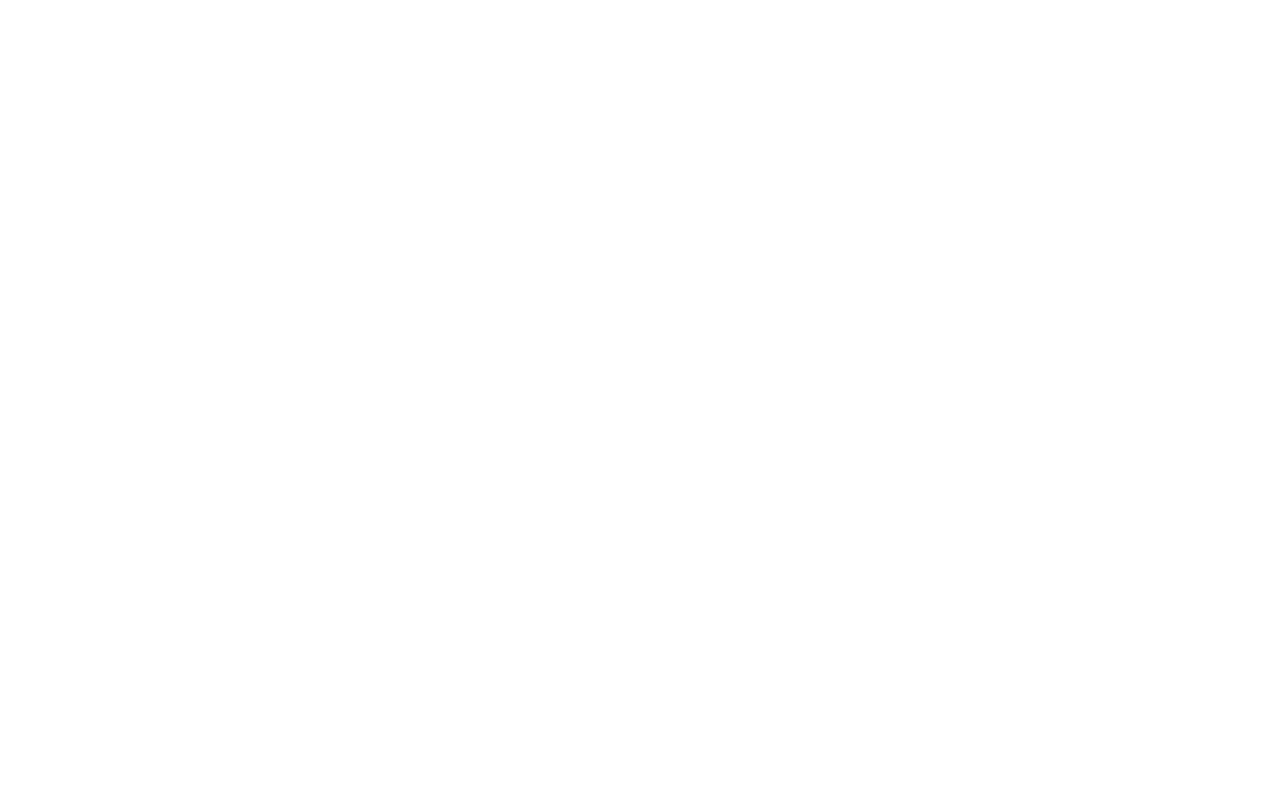
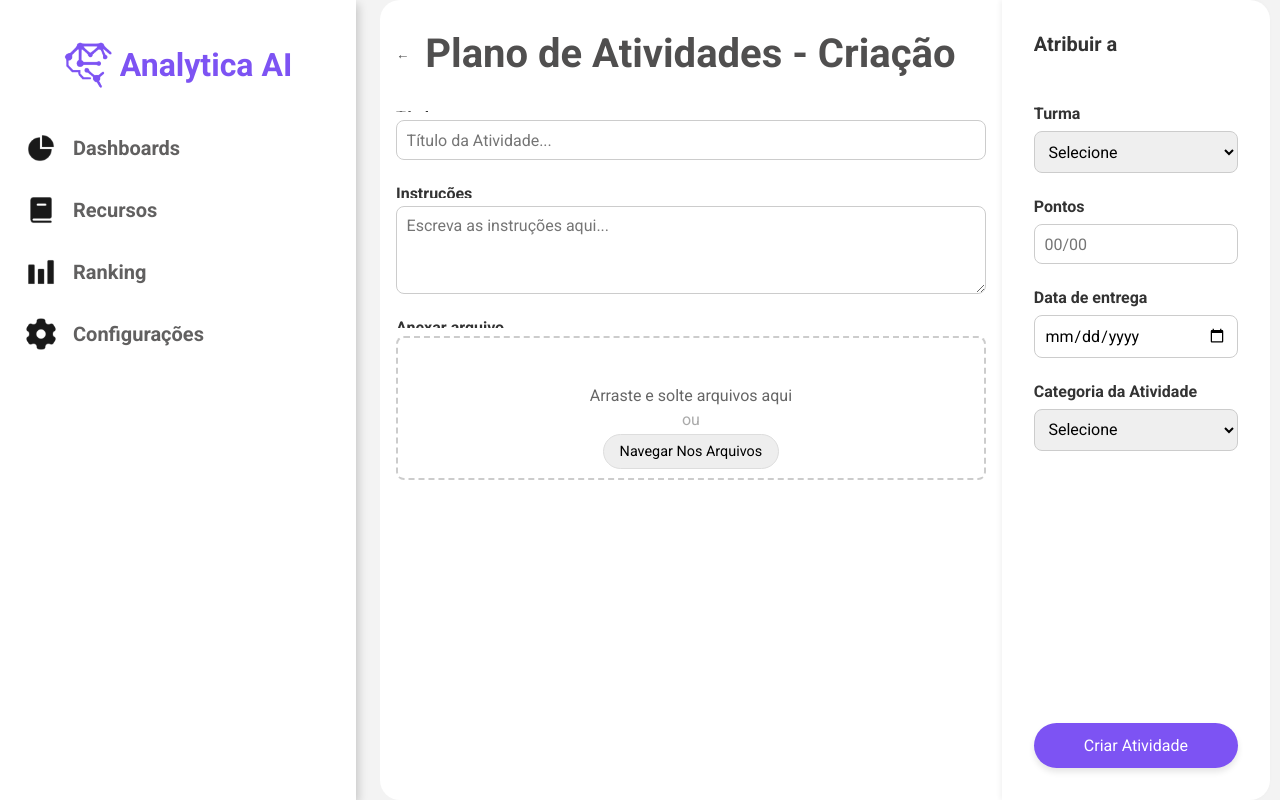
Before and after one commit to campoos/Front-End-TCC-, a React (Vite) app in the folder analityca-ai/: page /recursos-criar in a window 1280 px wide. Before the commit this address had no page. Built offline with nearby package versions, Linux system fonts and the light colour scheme; what chartjs-plugin-datalabels would draw is missing.

Commit message:
WIP - Tela de Criar Recursos

```diff
--- a/analityca-ai/src/Router.jsx
+++ b/analityca-ai/src/Router.jsx
@@ -10,6 +10,7 @@
 import EmailEnviadoPage from "./pages/email-enviado/EmailEnviado.jsx";
 import ResetarSenhaPage from "./pages/resetarSenha/resetarSenha.jsx";
 import SenhaResetadaPage from "./pages/SenhaResetada/senhaResetada.jsx";
+import RecursosCriarPage from "./pages/recursos-criar/recursosCriar.jsx";
 
 import { BrowserRouter as Router, Routes, Route } from "react-router-dom";
 
@@ -27,6 +28,8 @@
             <Route path="/email-enviado" element={<EmailEnviadoPage />}></Route>
             <Route path="/resetar-senha" element={<ResetarSenhaPage />}></Route>
             <Route path="/senha-resetada" element={<SenhaResetadaPage />}></Route>
+            <Route path="/recursos-criar" element={<RecursosCriarPage />}></Route>
+
         </Routes>
       </>
     )
--- /dev/null
+++ b/analityca-ai/src/pages/recursos-criar/RecursosCriar.css
@@ -0,0 +1,159 @@
+@import url("../../Main.css");
+
+* {
+  margin: 0;
+  padding: 0;
+  box-sizing: border-box;
+  font-family: "Roboto", sans-serif;
+}
+
+
+#telaRecursos {
+  grid-template-columns: 1600px  1fr 200px;
+  width: 100vw;
+  height: 100vh;
+  background-color: var(--background-cinza, #f4f4f4);
+  gap: 0;
+  overflow: hidden;
+}
+
+
+#containerRecursos {
+  background-color:  #fff;
+  border-radius: 20px 0 0 20px;
+  padding: 20rem 1rem;
+  display: flex;
+  flex-direction: column;
+  margin: 0;
+  padding-top: 2rem;
+  overflow-y: auto;
+  margin-left: 380px;
+
+}
+
+
+#sidebarDireita {
+  background-color: #fff;
+  padding: 2rem;
+  box-shadow: -2px 0 5px rgba(0, 0, 0, 0.05);
+  height: 100%;
+  display: flex;
+  flex-direction: column;
+  gap: 2rem;
+  position: relative;
+  border-radius: 0 20px 20px 0;
+  overflow-y: auto;
+  margin-right: 10px;
+}
+
+.cabecalho-sidebar h2 {
+  font-size: 1.25rem;
+  font-weight: 700;
+  color: #333;
+  margin-bottom: 1rem;
+
+}
+
+.atribuicao-campos {
+  display: flex;
+  flex-direction: column;
+  gap: 1.5rem;
+}
+
+
+.conteudo-recursos {
+  width: 100%;
+  display: flex;
+  flex-direction: column;
+  gap: 2rem;
+}
+
+.cabecalho-recursos {
+  display: flex;
+  align-items: center;
+  gap: 1rem;
+}
+
+.cabecalho-recursos h1 {
+  font-size: 1.3rem;
+  color: #333;
+  line-height: 1.4;
+}
+
+.btn-voltar {
+  background: none;
+  border: none;
+  color: #4e4e4e ;
+  cursor: pointer;
+  font-weight: bold;
+}
+
+.formulario-recursos {
+  display: flex;
+  flex-direction: column;
+  gap: 1.5rem;
+  width: 100%;
+
+}
+
+.campo {
+  display: flex;
+  flex-direction: column;
+  gap: 0.5rem;
+}
+
+.campo label {
+  font-weight: bold;
+  color: #333;
+}
+
+.campo input,
+.campo textarea,
+.campo select {
+  padding: 0.6rem;
+  border: 1px solid #ccc;
+  border-radius: 8px;
+  outline: none;
+  font-size: 1rem;
+}
+
+.campo input:focus,
+.campo textarea:focus,
+.campo select:focus {
+  border-color: #7D53F3;
+}
+
+.linha-campos {
+  display: grid;
+  grid-template-columns: repeat(auto-fit, minmax(180px, 1fr));
+  gap: 1rem;
+}
+
+.btn-criar {
+  margin-top: auto;
+  width: 100%;
+  background-color: #7D53F3;
+  color: #fff;
+  border: none;
+  padding: 0.8rem 2rem;
+  border-radius: 108px;
+  cursor: pointer;
+  font-size: 1rem;
+  transition: 0.3s;
+  box-shadow: 0 4px 6px rgba(0, 0, 0, 0.1);
+}
+
+.btn-criar:hover {
+  background-color: #6e4ad1;
+}
+
+body {
+  display: block;
+}
+
+h1 {
+  font-size: 40px !important;
+  font-weight: 700;
+  color: #4e4d4d;
+  line-height: 1.2;
+}
--- /dev/null
+++ b/analityca-ai/src/pages/recursos-criar/RecursosCriar.jsx
@@ -0,0 +1,102 @@
+import React from 'react';
+import './recursosCriar.css';
+import Sidebar from '../../components/sidebar/Sidebar';
+
+const RightSidebar = () => {
+    return (
+        <aside id="sidebarDireita">
+            <div className="cabecalho-sidebar">
+                <h2>Atribuir a</h2>
+            </div>
+
+            <div className="atribuicao-campos">
+                <div className="campo">
+                    <label htmlFor="turma">Turma</label>
+                    <select id="turma">
+                        <option>Selecione</option>
+                        <option>3º ano A</option>
+                        <option>3º ano B</option>
+                        <option>3º ano C</option>
+                    </select>
+                </div>
+
+
+                <div className="campo">
+                    <label htmlFor="pontos">Pontos</label>
+                    <input type="number" id="pontos" placeholder="00/00" />
+                </div>
+
+
+                <div className="campo">
+                    <label htmlFor="data">Data de entrega</label>
+                    <input type="date" id="data" />
+                </div>
+
+
+                <div className="campo">
+                    <label htmlFor="categoria">Categoria da Atividade</label>
+                    <select id="categoria">
+                        <option>Selecione</option>
+                        <option>Prova</option>
+                        <option>Trabalho</option>
+                        <option>Exercício</option>
+                    </select>
+                </div>
+            </div>
+
+            <button type="submit" className="btn-criar">Criar Atividade</button>
+
+        </aside>
+    );
+};
+
+function RecursosCriarPage() {
+    return (
+        <>
+            <div id="telaRecursos">
+                <Sidebar />
+
+                <div id="containerRecursos">
+                    <div className="conteudo-recursos">
+
+                        <div className="cabecalho-recursos">
+                            <button className="btn-voltar">←</button>
+                            <h1>Plano de Atividades - Criação</h1>
+                        </div>
+
+
+                        <form className="formulario-recursos">
+
+                            <div className="campo">
+                                <label htmlFor="titulo">Título</label>
+                                <input type="text" id="titulo" placeholder="Título da Atividade..." />
+                            </div>
+
+
+                            <div className="campo">
+                                <label htmlFor="instrucoes">Instruções</label>
+                                <textarea id="instrucoes" rows="5" placeholder="Escreva as instruções aqui..."></textarea>
+                            </div>
+
+
+                            <div className="campo">
+                                <label htmlFor="arquivo">Anexar arquivo</label>
+                                <div style={{ border: '2px dashed #ccc', borderRadius: '8px', padding: '3rem', textAlign: 'center' }}>
+                                    <p style={{ color: '#666' }}>Arraste e solte arquivos aqui</p>
+                                    <p style={{ color: '#aaa', margin: '5px 0' }}>ou</p>
+                                    <button type="button" style={{ background: '#eee', border: '1px solid #ddd', padding: '0.5rem 1rem', borderRadius: '50px', cursor: 'pointer', fontSize: '0.9rem' }}>Navegar Nos Arquivos</button>
+                                </div>
+                                <input type="file" id="arquivo" style={{ display: 'none' }} />
+                            </div>
+
+
+                        </form>
+                    </div>
+                </div>
+                <RightSidebar />
+            </div>
+        </>
+    );
+}
+
+export default RecursosCriarPage;
```
Also changed, not shown: 1 other file (tests, documents, lock files or other folders).
